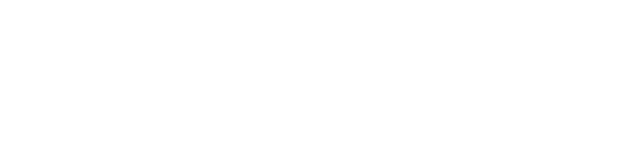
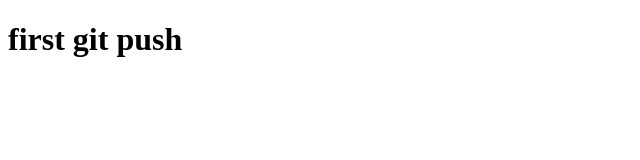
Before and after one commit to sanketkamble30/demoR1, a plain HTML site: page index.html in a window 1280 px wide. Shown: the whole page, without its empty margins (0-640 px from the left). Drawn offline with Linux system fonts and the light colour scheme.

Commit message:
first version v1

```diff
--- a/index.html
+++ b/index.html
@@ -6,6 +6,6 @@
     <title>Document</title>
 </head>
 <body>
-
+    <h1>first git push</h1>
 </body>
 </html>
```
